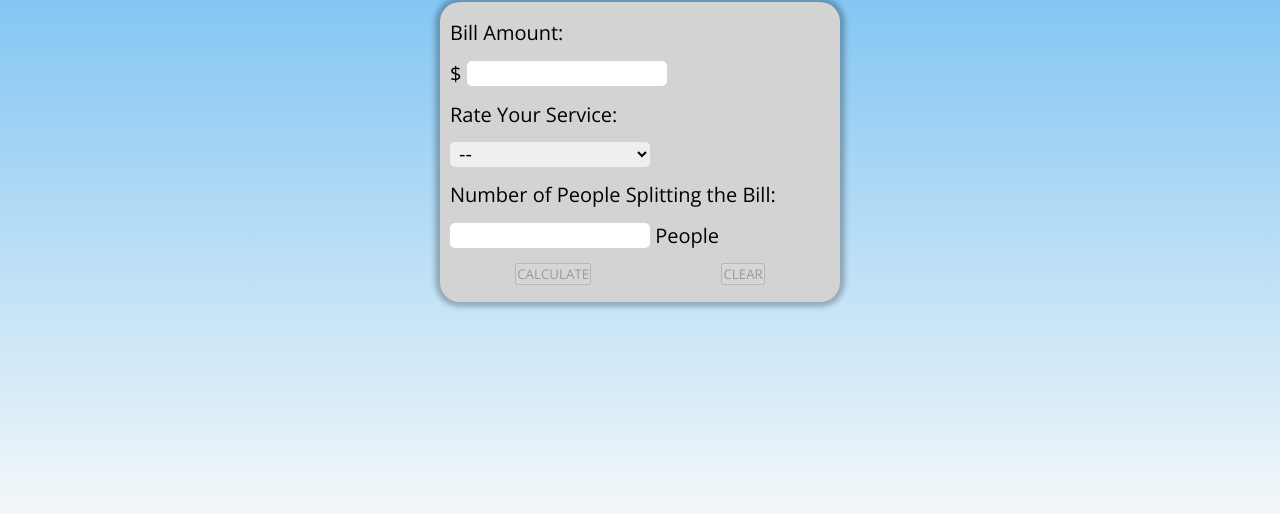
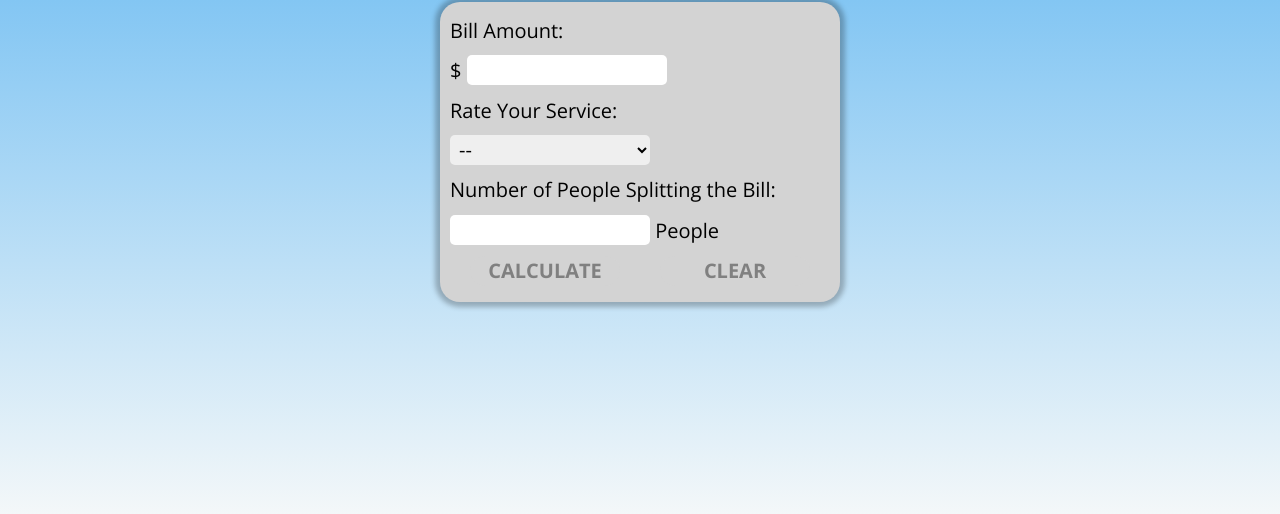
Before and after one commit to JEduardoRJx/tip-calculator, a plain HTML site: page index.html in a window 1280 px wide. Shown: the part 270-784 px from the top of the page. Drawn offline with nearby package versions, Linux system fonts and the light colour scheme.

Commit message:
Change height of inputs and select tags to 30px

```diff
--- a/style.css
+++ b/style.css
@@ -31,7 +31,7 @@ form {
 
 select, input {
   width: 200px;
-  height: 25px;
+  height: 30px;
   border-radius: 5px;
   border: none;
   font-size: 1em;
@@ -43,3 +43,26 @@ select, input {
   justify-content: space-around;
   width: 100%;
 }
+
+button {
+  width: 150px;
+  height: 30px;
+  border-radius: 30px;
+  border: none;
+  font-size: 1em;
+  font-weight: bold;
+  align-self: center;
+  background-color:white;
+  color:black;
+}
+
+button:disabled {
+  background-color: lightgray;
+  color: gray;
+}
+
+button:enabled:hover {
+  background-color: #48acf0;
+  color: white;
+  cursor: pointer;
+}
```
